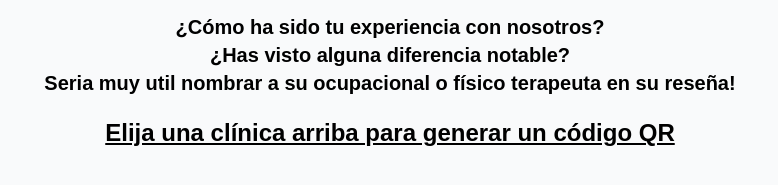
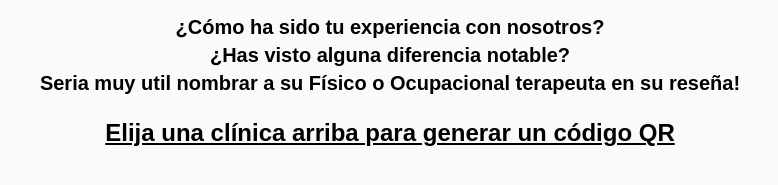
Before and after one commit to cedenoc181/Prohealth-qrCode, a plain HTML site: page index.html in a window 1280 px wide. Both pictures are taken after a click on the element "Spanish". Shown: the part 273-458 px from the top of the page, 250-1028 px from the left. Drawn offline with nearby package versions, Linux system fonts and the light colour scheme.

Commit message:
fixed more typo

```diff
--- a/index.html
+++ b/index.html
@@ -63,7 +63,7 @@
                     <ul id="questions" class="font-bold mt-4 text-xl">
                         <li>How has your experience with us been?</li>
                         <li>Have you seen any noticable difference?</li>
-                        <li>It would be extremely helpful to name your Occupational or Physical therapist in your feedback!</li>
+                        <li>It would be extremely helpful to name your Physical or Occupational therapist in your feedback!</li>
                     </ul>
                     <p id="location" class="font-bold text-2xl text-decoration: underline mt-5 "></p>
                                         <!-- spinner -->
--- a/script.js
+++ b/script.js
@@ -17,7 +17,7 @@ setTimeout(() => {
 prompt.innerHTML = "Gracias por tomarse el tiempo para escribirnos una reseña, trabajamos duro para proporcionar la mejor atención de calidad para nuestros pacientes y deseamos seguir haciéndolo. Por favor, háganos saber cómo lo hicimos!"
 quetion[0].innerHTML = "¿Cómo ha sido tu experiencia con nosotros?"
 quetion[1].innerHTML = "¿Has visto alguna diferencia notable?"
-quetion[2].innerHTML = "Seria muy util nombrar a su ocupacional o físico terapeuta en su reseña!"
+quetion[2].innerHTML = "Seria muy util nombrar a su Físico o Ocupacional terapeuta en su reseña!"
 qrDisplay.innerHTML = "Elija una clínica arriba para generar un código QR"
 }, 300);
     } else {
@@ -29,7 +29,7 @@ qrDisplay.innerHTML = "Elija una clínica arriba para generar un código QR"
         prompt.innerHTML = "Thank you for taking the time to write us a review, We work hard to provide the best quality care for our patients and wish to continue doing so. Please let us know how we did!"
         quetion[0].innerHTML = "How has your experience with us been?"
         quetion[1].innerHTML = "Have you seen any noticable difference?"
-        quetion[2].innerHTML = "It would be extremely helpful to name your Physical therapist in your feedback!"
+        quetion[2].innerHTML = "It would be extremely helpful to name your Physical or Occupational therapist in your feedback!"
         qrDisplay.innerHTML = "Pick a Clinic above to generate a QR Code"
         }, 300);
     }
```
